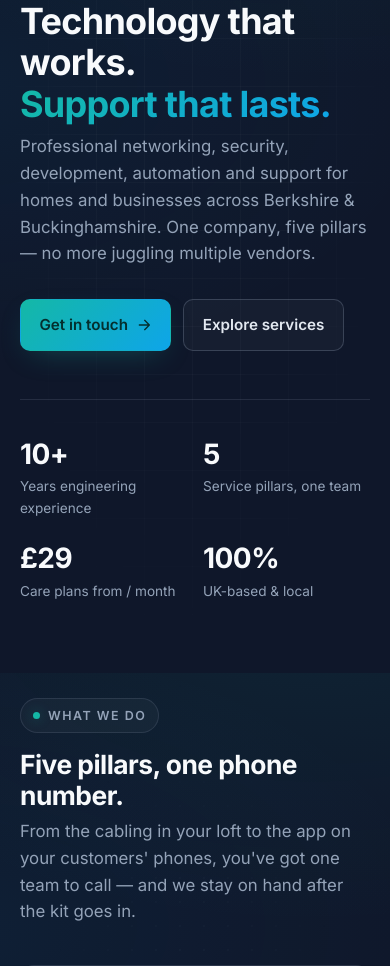
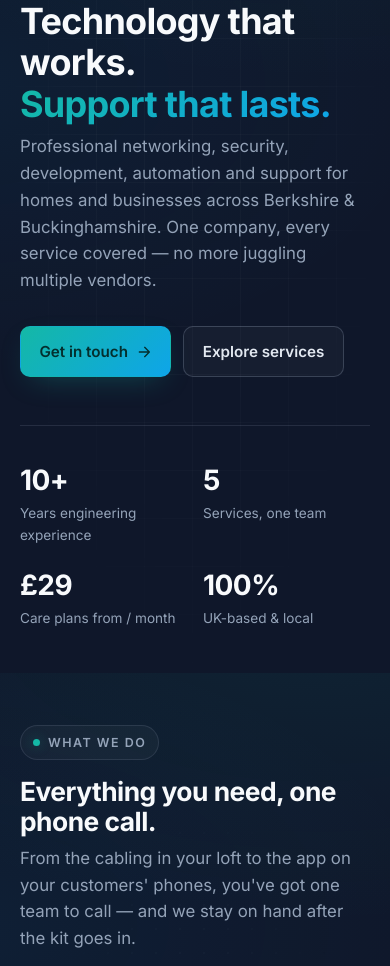
Before and after one commit to Comm4nd0/luma-tech-solutions, a Django app: page / in a window 390 px wide. Shown: the part 171-1137 px from the top of the page. Run offline with Django 5.2, Linux system fonts and the light colour scheme.

Commit message:
fix: remove "pillars" terminology from client-facing copy
Replaced every visible mention of "pillar" / "pillars" with natural
language. Internal references (the PILLARS constant in views.py, the
pillar field on BlogPost, the .pillar-* CSS class names, the
_pillars.html partial filename) are kept as-is — they're structural,
not user-facing.

Visible copy changes:
- home.html
  · Hero lede: "One company, five pillars" → "One company, every
    service covered".
  · Stat row: "Service pillars, one team" → "Services, one team".
  · "What we do" h2: "Five pillars, one phone number." →
    "Everything you need, one phone call."
  · Why-us card: "One company, five pillars" → "One company, every
    service covered".
- about.html
  · Hero h1: "One engineer, five pillars, a single accountable name."
    → "One engineer, every service, a single accountable name."
- services/overview.html
  · Hero h1: "Five pillars. One trusted partner." →
    "Everything we do. One trusted partner."
  · Lede: "Each pillar is something we genuinely engineer end-to-end"
    → "Each one is something we genuinely engineer end-to-end".
  · "How we work" h2: "A consistent process across every pillar." →
    "A consistent process across every service."
- pricing.html
  · Hero lede: "indicative pricing for every pillar" →
    "indicative pricing for everything we do".
- core/views.py
  · services_overview meta description: "Five pillars of service: …"
    → "Everything we offer: …".

Verification: smoke-tested all 12 routes — zero rendered occurrences
of "pillar" outside CSS class names (.pillar-card / .pillar-badge,
which are invisible to readers).

Co-Authored-By: Claude Opus 4.7 (1M context) <noreply@anthropic.com>

```diff
--- a/core/views.py
+++ b/core/views.py
@@ -206,7 +206,7 @@ def services_overview(request):
             active="services",
             page_title=f"Services — {settings.SITE_NAME}",
             page_description=(
-                "Five pillars of service: Wi-Fi & networking, security, "
+                "Everything we offer: Wi-Fi & networking, security, "
                 "app & web development, home automation, and ongoing support."
             ),
         ),
--- a/templates/about.html
+++ b/templates/about.html
@@ -4,7 +4,7 @@
 <section class="hero">
   <div class="container hero-content">
     <span class="eyebrow"><span class="dot"></span>About</span>
-    <h1>One engineer, five pillars, <span class="gradient">a single accountable name.</span></h1>
+    <h1>One engineer, every service, <span class="gradient">a single accountable name.</span></h1>
     <p class="lede">
       We bring properly-engineered technology to homes and small businesses
       across {{ SITE_REGION }} — without the enterprise pricing, the buzzwords,
--- a/templates/home.html
+++ b/templates/home.html
@@ -12,7 +12,7 @@
         <p class="lede">
           Professional networking, security, development, automation and
           support for homes and businesses across {{ SITE_REGION }}. One
-          company, five pillars — no more juggling multiple vendors.
+          company, every service covered — no more juggling multiple vendors.
         </p>
         <div class="cta-row">
           <a href="{% url 'contact' %}" class="btn btn-primary">Get in touch {% include 'partials/_icons.html' with name='arrow' %}</a>
@@ -26,7 +26,7 @@
 
     <div class="stat-row">
       <div class="stat"><div class="num">10+</div><div class="label">Years engineering experience</div></div>
-      <div class="stat"><div class="num">5</div><div class="label">Service pillars, one team</div></div>
+      <div class="stat"><div class="num">5</div><div class="label">Services, one team</div></div>
       <div class="stat"><div class="num">£29</div><div class="label">Care plans from / month</div></div>
       <div class="stat"><div class="num">100%</div><div class="label">UK-based & local</div></div>
     </div>
@@ -37,7 +37,7 @@
   <div class="container">
     <div class="section-head fade-in">
       <span class="eyebrow"><span class="dot"></span>What we do</span>
-      <h2>Five pillars, one phone number.</h2>
+      <h2>Everything you need, one phone call.</h2>
       <p class="lede">
         From the cabling in your loft to the app on your customers' phones,
         you've got one team to call — and we stay on hand after the kit goes in.
@@ -73,7 +73,7 @@
 
     <div class="feature-grid fade-in">
       <div class="feature">
-        <h4>One company, five pillars</h4>
+        <h4>One company, every service covered</h4>
         <p>Networking, security, software, automation, support — under one roof. No more co-ordinating between three different "specialists" who blame each other.</p>
       </div>
       <div class="feature">
--- a/templates/pricing.html
+++ b/templates/pricing.html
@@ -6,9 +6,9 @@
     <span class="eyebrow"><span class="dot"></span>Pricing</span>
     <h1>Transparent prices. <span class="gradient">No "call us" buttons.</span></h1>
     <p class="lede">
-      We publish indicative pricing for every pillar. The actual quote depends
-      on the property and scope, but you'll never get blindsided by a 5x
-      multiplier on quote day.
+      We publish indicative pricing for everything we do. The actual quote
+      depends on the property and scope, but you'll never get blindsided by
+      a 5x multiplier on quote day.
     </p>
   </div>
 </section>
--- a/templates/services/overview.html
+++ b/templates/services/overview.html
@@ -4,9 +4,9 @@
 <section class="hero">
   <div class="container hero-content">
     <span class="eyebrow"><span class="dot"></span>Services</span>
-    <h1>Five pillars. <span class="gradient">One trusted partner.</span></h1>
+    <h1>Everything we do. <span class="gradient">One trusted partner.</span></h1>
     <p class="lede">
-      We deliberately keep our service offering tight. Each pillar is something
+      We deliberately keep our service offering tight. Each one is something
       we genuinely engineer end-to-end, not something we sub-contract or resell.
     </p>
   </div>
@@ -22,7 +22,7 @@
   <div class="container">
     <div class="section-head fade-in">
       <span class="eyebrow"><span class="dot"></span>How we work</span>
-      <h2>A consistent process across every pillar.</h2>
+      <h2>A consistent process across every service.</h2>
     </div>
 
     <div class="steps">
```
